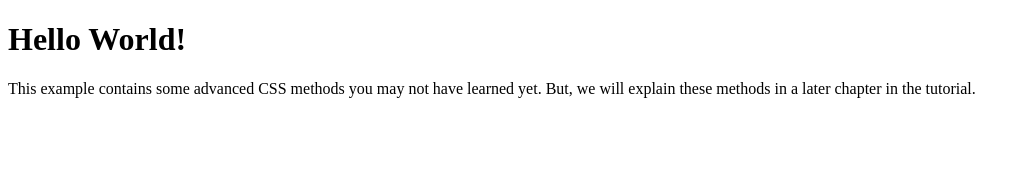
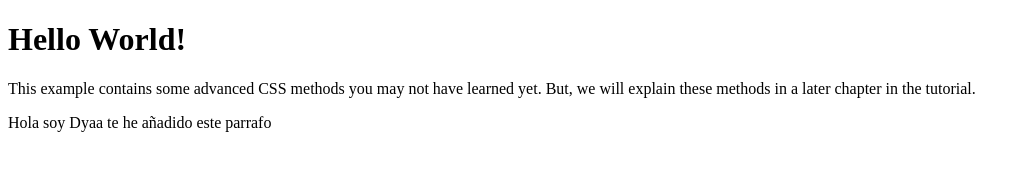
Before and after one commit to EstherBlacksmith/meu-projecte, a plain HTML site: page index.html in a window 1280 px wide. Shown: the whole page, without its empty margins (0-1030 px from the left). Drawn offline with Linux system fonts and the light colour scheme.

Commit message:
Update index.html Te he añadido un parrafo

```diff
--- a/index.html
+++ b/index.html
@@ -8,6 +8,7 @@
 <div class="center_div">
   <h1>Hello World!</h1>
   <p>This example contains some advanced CSS methods you may not have learned yet. But, we will explain these methods in a later chapter in the tutorial.</p>
+  <p>Hola soy Dyaa te he añadido este parrafo</p>
 </div>
 
 </body>
```
